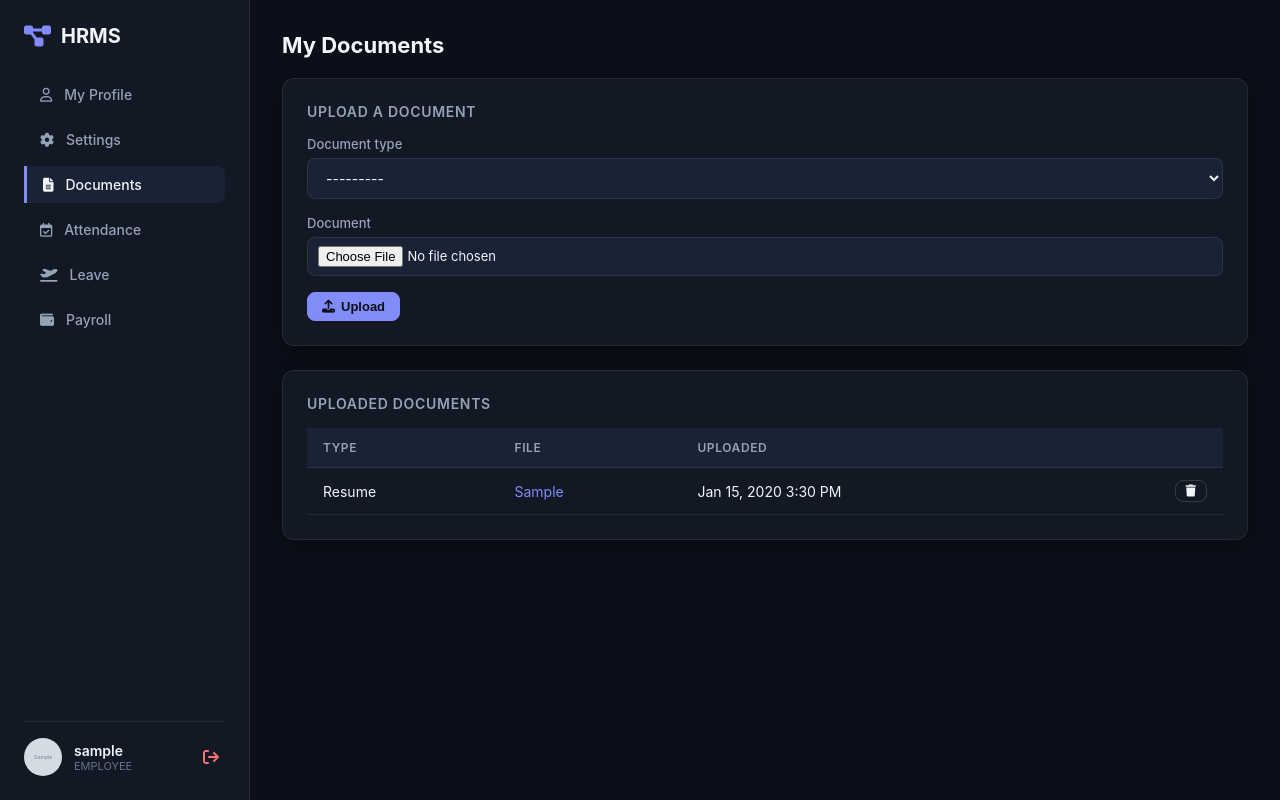
After one commit to RitabrataDutta01/VibeForge, a Django app: page /documents/ in a window 1280 px wide. The commit adds this page. Run offline with Django 5.2, Linux system fonts and the light colour scheme; a user stored in the database is signed in; tables that the repository leaves empty hold one stand-in row (values such as "Sample post"); grey boxes marked "Sample" are stand-in pictures.

Commit message:
Final Version

```diff
--- a/accounts/admin.py
+++ b/accounts/admin.py
@@ -1,6 +1,7 @@
 from django.contrib import admin
-from .models import Profile
+from .models import Profile, EmployeeDocument
 
 # Register your models here.
 
 admin.site.register(Profile)
+admin.site.register(EmployeeDocument)
--- a/accounts/forms.py
+++ b/accounts/forms.py
@@ -1,11 +1,11 @@
-from django.contrib.auth.forms import UserCreationForm, AuthenticationForm
+from django.contrib.auth.forms import AuthenticationForm
 from django.contrib.auth.models import User
 from django import forms
 from django.forms.widgets import TextInput, PasswordInput
-from . models import Profile
-class SignupForm(UserCreationForm):
+from . models import Profile, EmployeeDocument
+class SignupForm(forms.ModelForm):
 
-    password = forms.CharField(widget= forms.PasswordInput)
+    password = forms.CharField(widget=forms.PasswordInput)
     email = forms.CharField(widget=forms.EmailInput)
     employee_id = forms.CharField(max_length= 20)
     role = forms.ChoiceField(choices= Profile.ROLE_CHOICES)
@@ -51,6 +51,35 @@ class AdminProfileForm(forms.ModelForm):
         return validate_profile_pic(self.cleaned_data.get('profile_pic'))
 
 
+MAX_DOCUMENT_MB = 5
+ALLOWED_DOCUMENT_TYPES = [
+    'application/pdf',
+    'image/jpeg',
+    'image/png',
+    'image/webp',
+    'application/msword',
+    'application/vnd.openxmlformats-officedocument.wordprocessingml.document',
+]
+
+
+class EmployeeDocumentForm(forms.ModelForm):
+
+    class Meta:
+        model = EmployeeDocument
+        fields = ['document_type', 'document']
+
+    def clean_document(self):
+        doc = self.cleaned_data.get('document')
+        if not doc:
+            raise forms.ValidationError("Please choose a file to upload.")
+        if doc.size > MAX_DOCUMENT_MB * 1024 * 1024:
+            raise forms.ValidationError(f"File must be smaller than {MAX_DOCUMENT_MB}MB.")
+        content_type = getattr(doc, 'content_type', None)
+        if content_type and content_type not in ALLOWED_DOCUMENT_TYPES:
+            raise forms.ValidationError("Only PDF, Word, or image files are allowed.")
+        return doc
+
+
 class UserInfoForm(forms.ModelForm):
     """Lets a logged-in user update their own basic account info."""
 
--- a/accounts/models.py
+++ b/accounts/models.py
@@ -33,3 +33,21 @@ DOCUMENT_TYPES = [
     ("EXPERIENCE", "Experience Certificate"),
     ("OTHER", "Other"),
 ]
+
+
+class EmployeeDocument(models.Model):
+
+    profile = models.ForeignKey(Profile, on_delete=models.CASCADE, related_name='documents')
+    document_type = models.CharField(max_length=20, choices=DOCUMENT_TYPES)
+    document = models.FileField(upload_to='employee_documents/')
+    uploaded_at = models.DateTimeField(auto_now_add=True)
+
+    class Meta:
+        ordering = ['-uploaded_at']
+
+    def __str__(self):
+        return f"{self.get_document_type_display()} – {self.profile.user.username}"
+
+    @property
+    def filename(self):
+        return self.document.name.rsplit('/', 1)[-1]
--- a/accounts/templates/accounts/base.html
+++ b/accounts/templates/accounts/base.html
@@ -30,6 +30,9 @@
                 </li>
                 <li class="nav-item {% if request.resolver_match.url_name == 'settings' %}active{% endif %}">
                     <a href="{% url 'settings' %}"><i class="fa-solid fa-gear"></i> Settings</a>
+                </li>
+                <li class="nav-item {% if request.resolver_match.url_name == 'documents' %}active{% endif %}">
+                    <a href="{% url 'documents' %}"><i class="fa-solid fa-file-lines"></i> Documents</a>
                 </li>
 
                 {% if user.profile.role == 'ADMIN' %}
--- /dev/null
+++ b/accounts/templates/accounts/documents.html
@@ -0,0 +1,61 @@
+{% extends "accounts/base.html" %}
+{% block title %}My Documents{% endblock %}
+{% block content %}
+
+<div class="hdr">
+    <h1 style="font-size:22px; font-weight:700;">My Documents</h1>
+</div>
+
+<div class="card" style="margin-bottom:24px;">
+    <div class="section-title">Upload a Document</div>
+    <form method="post" enctype="multipart/form-data" novalidate>
+        {% csrf_token %}
+        {% for field in form %}
+            <div class="form-group">
+                <label for="{{ field.id_for_label }}">{{ field.label }}</label>
+                {{ field }}
+                {% if field.errors %}
+                    <div class="alert alert-danger" role="alert" style="margin-top:6px; padding:6px 10px; font-size:12px;">{{ field.errors }}</div>
+                {% endif %}
+            </div>
+        {% endfor %}
+        <button type="submit" class="btn btn-primary"><i class="fa-solid fa-upload"></i> Upload</button>
+    </form>
+</div>
+
+<div class="card">
+    <div class="section-title">Uploaded Documents</div>
+    {% if documents %}
+    <table>
+        <thead>
+            <tr>
+                <th scope="col">Type</th>
+                <th scope="col">File</th>
+                <th scope="col">Uploaded</th>
+                <th scope="col"></th>
+            </tr>
+        </thead>
+        <tbody>
+            {% for doc in documents %}
+            <tr>
+                <td>{{ doc.get_document_type_display }}</td>
+                <td><a href="{{ doc.document.url }}" target="_blank" rel="noopener">{{ doc.filename }}</a></td>
+                <td>{{ doc.uploaded_at|date:"M j, Y g:i A" }}</td>
+                <td style="text-align:right;">
+                    <form method="post" action="{% url 'delete_document' doc.id %}" onsubmit="return confirm('Delete this document?');">
+                        {% csrf_token %}
+                        <button type="submit" class="btn" style="padding:4px 10px; font-size:12px;">
+                            <i class="fa-solid fa-trash"></i>
+                        </button>
+                    </form>
+                </td>
+            </tr>
+            {% endfor %}
+        </tbody>
+    </table>
+    {% else %}
+        <p class="meta-sub">You haven't uploaded any documents yet.</p>
+    {% endif %}
+</div>
+
+{% endblock %}
--- a/accounts/urls.py
+++ b/accounts/urls.py
@@ -14,4 +14,6 @@ urlpatterns = [
     path('employees/records/', views.employee_records_view, name='employee_records'),
     path('employees/<int:profile_id>/edit/', views.edit_employee_view, name='edit_employee'),
     path('chatbot/reply/', views.chatbot_reply_view, name='chatbot_reply'),
+    path('documents/', views.documents_view, name='documents'),
+    path('documents/<int:document_id>/delete/', views.delete_document_view, name='delete_document'),
 ]
--- a/accounts/views.py
+++ b/accounts/views.py
@@ -2,8 +2,8 @@ from django.shortcuts import render, redirect, get_object_or_404
 from django.contrib.auth import login, authenticate, logout
 from django.contrib.auth.decorators import login_required, user_passes_test
 from django.contrib.auth.models import User
-from .forms import SignupForm, EmployeeProfileForm, AdminProfileForm, UserInfoForm
-from .models import Profile
+from .forms import SignupForm, EmployeeProfileForm, AdminProfileForm, UserInfoForm, EmployeeDocumentForm
+from .models import Profile, EmployeeDocument
 from django.contrib import messages
 import json
 from .services.gemini import ask_gemini
@@ -32,11 +32,11 @@ def signup_view(request):
                 email=form.cleaned_data['email'],
                 password=form.cleaned_data['password'],
             )
-            Profile.objects.create(
-                user=user,
-                role='EMPLOYEE',
-                employee_id=form.cleaned_data['employee_id'],
-            )
+            # Profile is auto-created by the post_save signal in signals.py,
+            # so just update it here instead of creating a second one.
+            user.profile.role = 'EMPLOYEE'
+            user.profile.employee_id = form.cleaned_data['employee_id']
+            user.profile.save()
             messages.success(request, f"Account created successfully for {user.username}.")
             return redirect('employee_list')
     else:
@@ -179,6 +179,7 @@ def employee_records_view(request):
     leave_records = None
     attendance_summary = None
     leave_summary = None
+    documents = None
     error = None
 
     if query_id:
@@ -206,6 +207,8 @@ def employee_records_view(request):
                 'total': all_leaves.count(),
             }
 
+            documents = target_profile.documents.all()
+
     return render(request, 'accounts/employee_records.html', {
         'query_id': query_id,
         'target_profile': target_profile,
@@ -213,6 +216,7 @@ def employee_records_view(request):
         'leave_records': leave_records,
         'attendance_summary': attendance_summary,
         'leave_summary': leave_summary,
+        'documents': documents,
         'error': error,
     })
 
@@ -238,27 +242,33 @@ def chatbot_reply_view(request):
 
 
 @login_required
-def upload_document(request):
-    if request.method == "POST":
-        form = EmployeeDocumentForm(
-            request.POST,
-            request.FILES
-        )
+def documents_view(request):
+    profile = request.user.profile
 
+    if request.method == 'POST':
+        form = EmployeeDocumentForm(request.POST, request.FILES)
         if form.is_valid():
             document = form.save(commit=False)
-            document.profile = request.user.profile
+            document.profile = profile
             document.save()
-
-            return redirect("profile")
-
+            messages.success(request, "Document uploaded successfully.")
+            return redirect('documents')
+        else:
+            messages.error(request, "Please fix the errors below and try again.")
     else:
         form = EmployeeDocumentForm()
 
-    return render(
-        request,
-        "accounts/upload_document.html",
-        {
-            "form": form
-        }
-    )
+    return render(request, 'accounts/documents.html', {
+        'form': form,
+        'documents': profile.documents.all(),
+    })
+
+
+@login_required
+def delete_document_view(request, document_id):
+    document = get_object_or_404(EmployeeDocument, id=document_id, profile=request.user.profile)
+    if request.method == 'POST':
+        document.document.delete(save=False)
+        document.delete()
+        messages.success(request, "Document deleted.")
+    return redirect('documents')
```
Also changed, not shown: accounts/templates/accounts/employee_records.html (+26 -0 lines), README.md.
